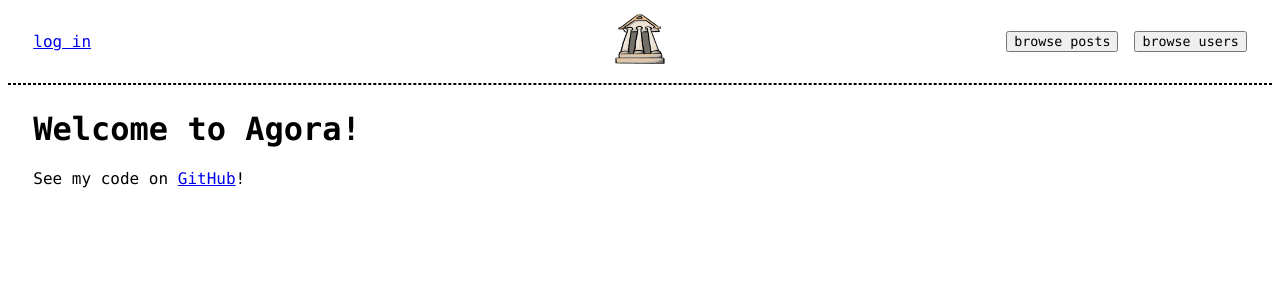
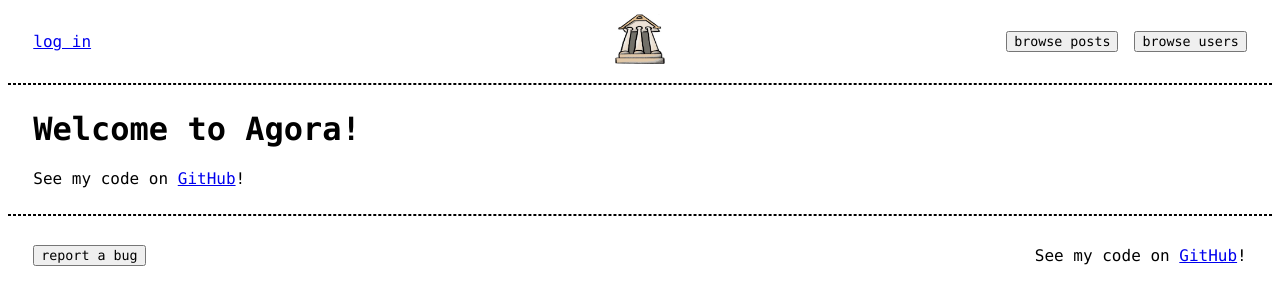
Before and after one commit to franklindyer/agora-app, a Flask app: page / in a window 1280 px wide. Shown: the top 305 px of the page. Run offline with Flask 3, Linux system fonts and the light colour scheme; parts of the project's set-up code (start-up, migrations or seed data) failed here and were passed over.

Commit message:
Add footer to base template
Also, fix bug in header (dangling div)

```diff
--- a/src/templates/base.html
+++ b/src/templates/base.html
@@ -7,9 +7,10 @@
         <title>{% block title %} {% endblock %} - Agora</title>
     </head>
     <body>
-    {% include 'header.html' %}
-    <div class="content">
-        {% block content %} {% endblock %}
+        <div class="wrapper">
+            <div class="header">{% include 'header.html' %}</div>
+            <div class="content">{% block content %} {% endblock %}</div>
+            <div class="footer">{% include 'footer.html' %}</div>
         </div>
     </body>
 </html>
--- /dev/null
+++ b/src/templates/footer.html
@@ -0,0 +1,8 @@
+<hr>
+
+<nav>
+    <form action="/report" method="get">
+        <input type="submit" value="report a bug" />
+    </form>
+    <p>See my code on <a href="https://github.com/franklindyer/agora-app" target="_blank" rel="noopener noreferrer">GitHub</a>!</p>
+</nav>
--- a/src/templates/header.html
+++ b/src/templates/header.html
@@ -33,7 +33,6 @@
         </form>
 	</div>
 
-    </div>
 </nav>
 
 <hr>
```
Lines whose indentation alone changed are shown as unchanged.
